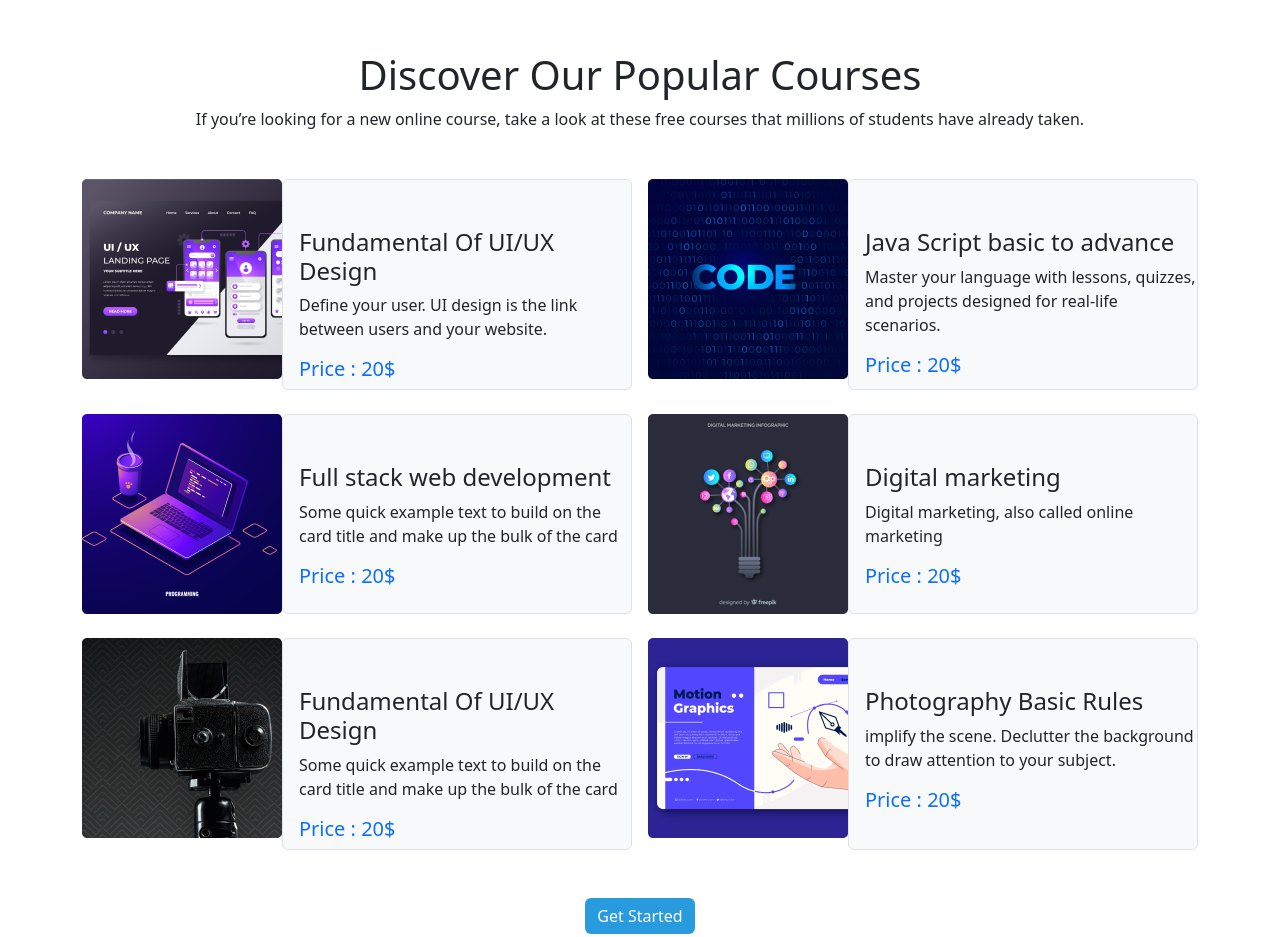
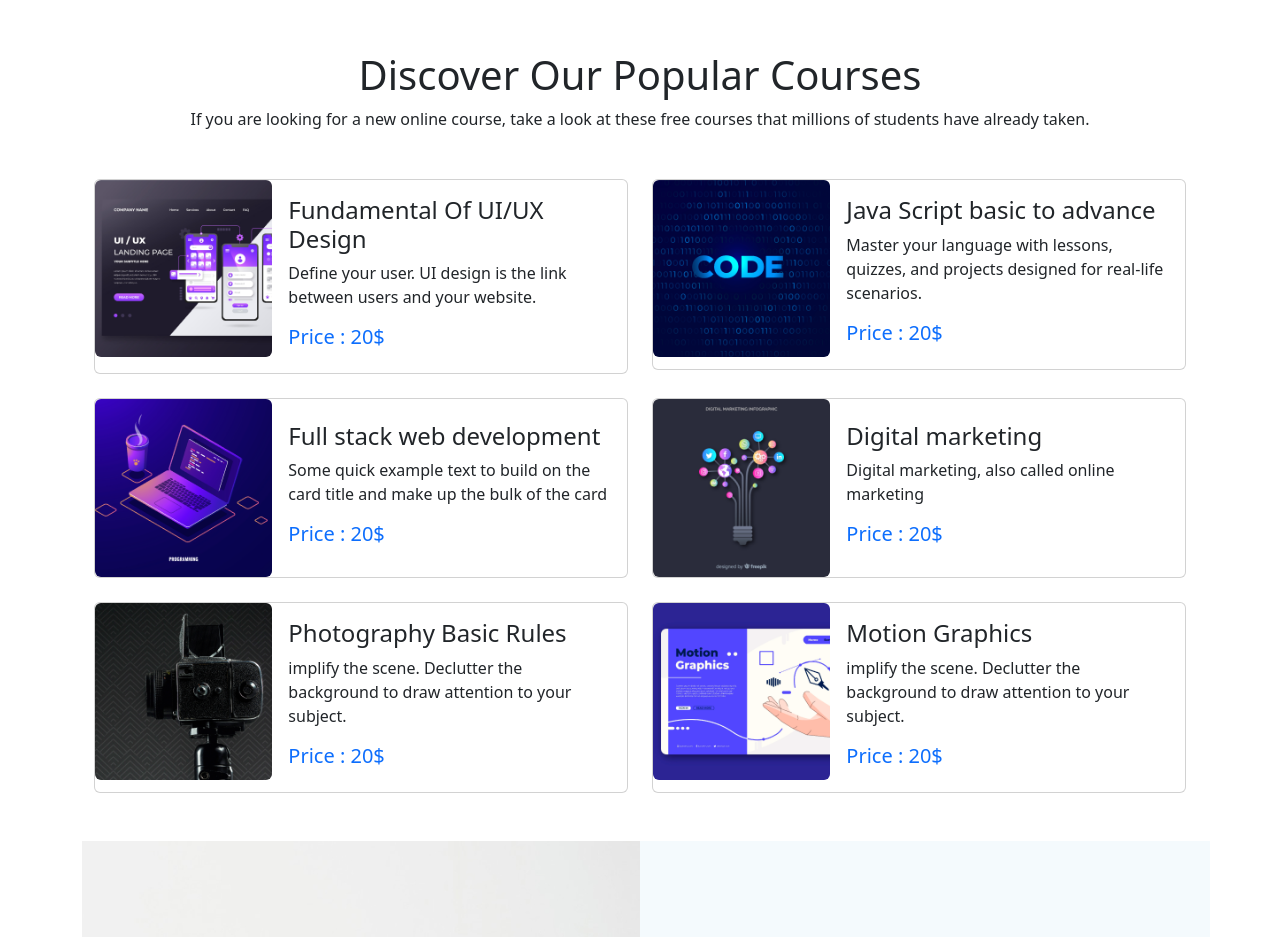
Before and after one commit to Tayaba23/educationsite-with-bootstrap, a plain HTML site: page index.html in a window 1280 px wide. Shown: the part 711-1648 px from the top of the page. Drawn offline with nearby package versions, Linux system fonts and the light colour scheme.

```diff
--- a/index.html
+++ b/index.html
@@ -57,7 +57,6 @@
             </nav>
         </section>
         <!-- navbar end  -->
-
         <!-- carousel section start -->
         <section>
             <div>
@@ -75,7 +74,7 @@
                             <img src="images/cover/cover-2.jpg" class="d-block size w-100" alt="...">
 
                         </div>
-                        <div class="carousel-caption position-absolute top-50 start-50 translate-middle">
+                        <div class="carousel-caption position-absolute top-50 start-50 translate-middle ">
                             <h1>Get Started Digital
                                 Learning</h1>
                             <p>Digital learning is a learning method based on the use of new digital tools to enable
@@ -100,79 +99,134 @@
         <!-- carousel section end  -->
     </header>
     <!-- header end  -->
+    <!-- course section start  -->
 
     <main class="container">
-        <!-- course section start  -->
-        <section>
         <div class="text-center m-5 pt-5">
             <h1>Discover Our Popular
                 Courses</h1>
-                <p>If you’re looking for a new online course, take a look at these free courses that millions of
+            <p>If you are looking for a new online course, take a look at these free courses that millions of
                 students have already taken. </p>
 
         </div>
-            <div class="row gy-4">
-                <div class="d-flex">
-                    <div>
-                        <img src="images/course/course-1.png" alt="">
+        <section>
+            <div class="container">
+                <div class="row g-4">
+                    <div class="col-12 col-lg-6">
+                        <div class="rounded-3">
+                            <div class="card">
+                                <div class="row g-0">
+                                    <div class="col-12 col-md-4">
+                                        <img src="images/course/course-1.png" class="w-100 img-fluid rounded" alt="...">
                                     </div>
-                    <div class="border rounded bg-light w-50 me-3 pt-5 ps-3">
+                                    <div class="col-12 col-md-8 d-flex justify-content-center align-items-center">
+                                        <div class="card-body">
                                             <h4>Fundamental Of UI/UX Design</h4>
-                        <p>Define your user. UI design is the link between users and your website.</p>
-                        <h5 class="text-primary">Price : 20$</h5>
-                    </div>
-                    <div>
-                        <img src="images/course/course-2.png" alt="">
-                    </div>
-                    <div class="border rounded bg-light w-50 pt-5 ps-3">
-                        <h4>Java Script basic to advance</h4>
-                        <p>Master your language with lessons, quizzes, and projects designed for real-life scenarios.
+                                            <p>Define your user. UI design is the link between users and your website.
                                             </p>
                                             <h5 class="text-primary">Price : 20$</h5>
                                         </div>
                                     </div>
-                <div class="d-flex">
-                    <div>
-                        <img src="images/course/course-3.png" alt="">
                                 </div>
-                    <div class="border rounded bg-light w-50 me-3 pt-5 ps-3">
+                            </div>
+                        </div>
+                    </div>
+                    <div class="col-12 col-lg-6">
+                        <div class="rounded-3">
+                            <div class="card">
+                                <div class="row g-0">
+                                    <div class="col-12 col-md-4">
+                                        <img src="images/course/course-2.png" class="w-100 img-fluid rounded" alt="...">
+                                    </div>
+                                    <div class="col-12 col-md-8 d-flex justify-content-center align-items-center">
+                                        <div class="card-body">
+                                            <h4>Java Script basic to advance</h4>
+                                            <p>Master your language with lessons, quizzes, and projects designed for
+                                                real-life scenarios.
+                                            </p>
+                                            <h5 class="text-primary">Price : 20$</h5>
+                                        </div>
+                                    </div>
+                                </div>
+                            </div>
+                        </div>
+                    </div>
+                    <div class="col-12 col-lg-6">
+                        <div class="rounded-3">
+                            <div class="card">
+                                <div class="row g-0">
+                                    <div class="col-12 col-md-4">
+                                        <img src="images/course/course-3.png" class="w-100 img-fluid rounded" alt="...">
+                                    </div>
+                                    <div class="col-12 col-md-8 d-flex justify-content-center align-items-center">
+                                        <div class="card-body">
                                             <h4>Full stack web development</h4>
                                             <p>Some quick example text to build on the card title
                                                 and make up the bulk of the card</p>
                                             <h5 class="text-primary">Price : 20$</h5>
                                         </div>
-                    <div>
-                        <img src="images/course/course-4.png" alt="">
                                     </div>
-                    <div class="border rounded bg-light w-50 pt-5 ps-3">
+                                </div>
+                            </div>
+                        </div>
+                    </div>
+                    <div class="col-12 col-lg-6 picture">
+                        <div class="rounded-3">
+                            <div class="card">
+                                <div class="row g-0 picture">
+                                    <div class="col-12 col-md-4">
+                                        <img src="images/course/course-4.png" class="w-100 img-fluid rounded" alt="...">
+                                    </div>
+                                    <div class="col-12 col-md-8 d-flex justify-content-center align-items-center">
+                                        <div class="card-body">
                                             <h4>Digital marketing</h4>
                                             <p>Digital marketing, also called online marketing</p>
                                             <h5 class="text-primary">Price : 20$</h5>
                                         </div>
                                     </div>
-                <div class="d-flex">
-                    <div>
-                        <img src="images/course/course-5.png" alt="">
                                 </div>
-                    <div class="border rounded bg-light w-50 me-3 pt-5 ps-3">
-                        <h4>Fundamental Of UI/UX Design</h4>
-                        <p>Some quick example text to build on the card title
-                            and make up the bulk of the card</p>
-                        <h5 class="text-primary">Price : 20$</h5>
                             </div>
-                    <div>
-                        <img src="images/course/course-6.png" alt="">
                         </div>
-                    <div class="border rounded bg-light w-50 pt-5 ps-3">
+                    </div>
+                    <div class="col-12 col-lg-6 picture">
+                        <div class="rounded-3">
+                            <div class="card">
+                                <div class="row g-0 ">
+                                    <div class="col-12 col-md-4">
+                                        <img src="images/course/course-5.png" class="w-100 img-fluid rounded" alt="...">
+                                    </div>
+                                    <div class="col-12 col-md-8 d-flex justify-content-center align-items-center">
+                                        <div class="card-body">
                                             <h4>Photography Basic Rules</h4>
-                        <p>implify the scene. Declutter the background to draw attention to your subject.</p>
+                                            <p>implify the scene. Declutter the background to draw attention to your
+                                                subject.</p>
                                             <h5 class="text-primary">Price : 20$</h5>
                                         </div>
                                     </div>
                                 </div>
-            <div class="text-center m-5">
-                <button class="border border-0 rounded  btn edu-btn-primary text-white">Get
-                    Started</button>
+                            </div>
+                        </div>
+                    </div>
+                    <div class="col-12 col-lg-6 picture">
+                        <div class="rounded-3">
+                            <div class="card">
+                                <div class="row g-0">
+                                    <div class="col-12 col-md-4">
+                                        <img src="images/course/course-6.png" class="w-100 img-fluid rounded" alt="...">
+                                    </div>
+                                    <div class="col-12 col-md-8 d-flex justify-content-center align-items-center">
+                                        <div class="card-body">
+                                            <h4>Motion Graphics</h4>
+                                            <p>implify the scene. Declutter the background to draw attention to your
+                                                subject.</p>
+                                            <h5 class="text-primary">Price : 20$</h5>
+                                        </div>
+                                    </div>
+                                </div>
+                            </div>
+                        </div>
+                    </div>
+                </div>
             </div>
         </section>
         <!-- course section end  -->
@@ -215,15 +269,15 @@
         <!-- elearning section end  -->
         <!-- register now button  -->
 
-        <section class="edu-btn-primary mt-5 " style=" height: 200px;">
-            <div class="d-flex">
+        <section class="edu-btn-primary mt-5  " style=" height: 250px;">
+            <div class="row row-cols-1 row-cols-lg-2">
                 <div class="text-white p-5">
                     <h1>Ready to join?</h1>
                     <p>Please fill up all information carefully then press register button</p>
                 </div>
                 <div class=" d-flex align-items-center">
                     <!-- Button trigger modal -->
-                    <div class="">
+                    <div>
                         <button type="button" class="bg-white border border-0 rounded px-4 py-2 " data-bs-toggle="modal"
                             data-bs-target="#exampleModal">
                             Registr Now
@@ -456,7 +510,8 @@
         <!-- question answer section end  -->
         <!-- trusted companies  -->
         <section>
-            <div class="pt-5">
+            <div class="company">
+                <div class="pt-5 company">
                     <h1 class="text-center">Trusted by over 800+ companies</h1>
                 </div>
                 <div class="d-flex justify-content-around mt-5" style="height: 24px;">
@@ -466,6 +521,7 @@
                     <img src="images/company/company-4.png" alt="">
                     <img src="images/company/company-5.png" alt="">
                     <img src="images/company/company-6.png" alt="">
+                </div>
             </div>
         </section>
     </main>
--- a/style.css
+++ b/style.css
@@ -16,3 +16,17 @@
     background: #F4FAFD;
 
 }
+
+@media (max-width:990px) {
+    .picture {
+        display: none;
+    }
+
+    .size {
+        height: 260px;
+    }
+
+    .company {
+        display: none;
+    }
+}
```
Lines whose indentation alone changed are shown as unchanged.
